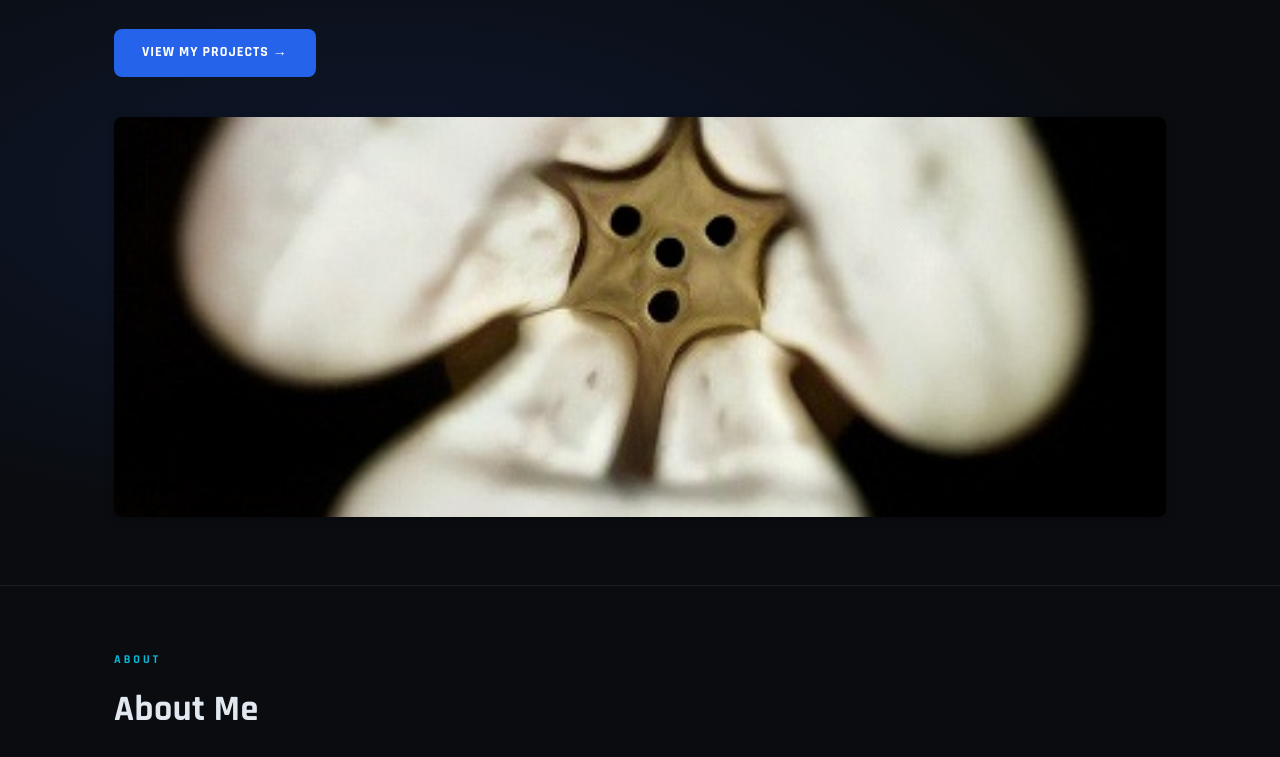
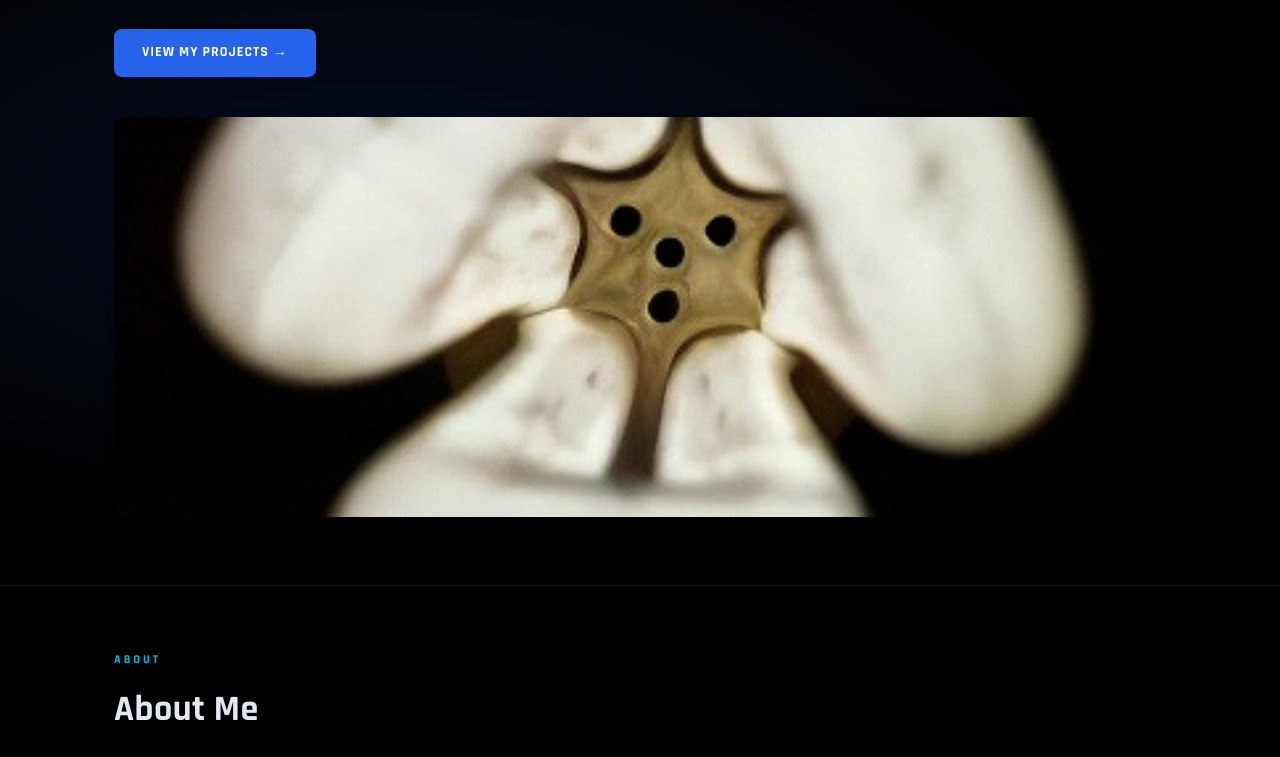
Before and after one commit to Xyrtula/xyrtula.github.io, a plain HTML site: page index.html in a window 1280 px wide. Shown: the part 252-1009 px from the top of the page. Drawn offline with Linux system fonts and the light colour scheme.

Commit message:
Change background color variables in style.css
Updated background color variables for improved contrast.

```diff
--- a/style.css
+++ b/style.css
@@ -8,9 +8,9 @@
 :root {
   --primary: #2563eb;
   --secondary: #06b6d4;
-  --bg: #0a0c10;
-  --bg-surface: #1e2024;
-  --bg-card: #2d2f33;
+  --bg: #000000;
+  --bg-surface: #141414;
+  --bg-card: #232323;
   --text: #e2e8f0;
   --text-muted: #b1b4b8;
   --radius: 8px;
```
